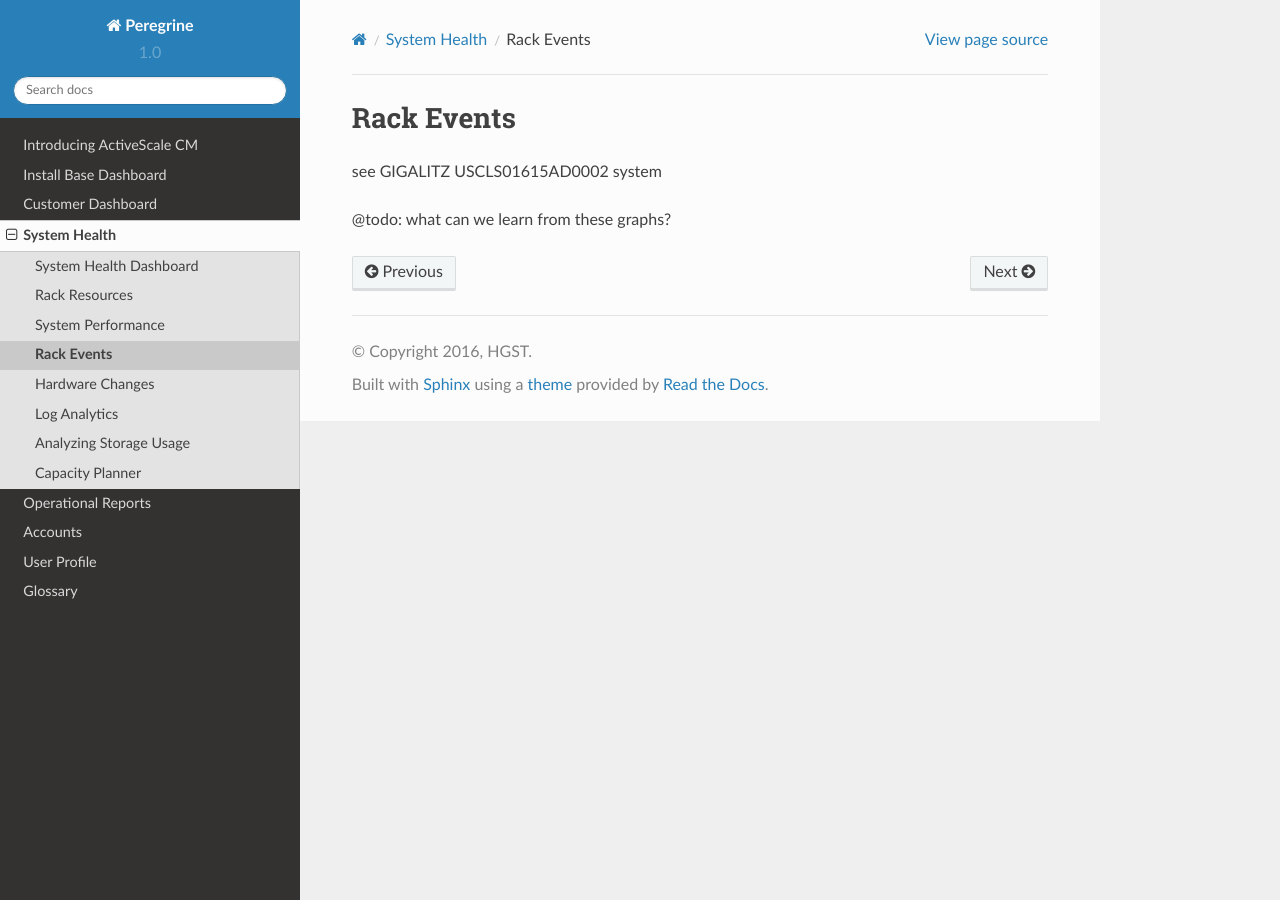
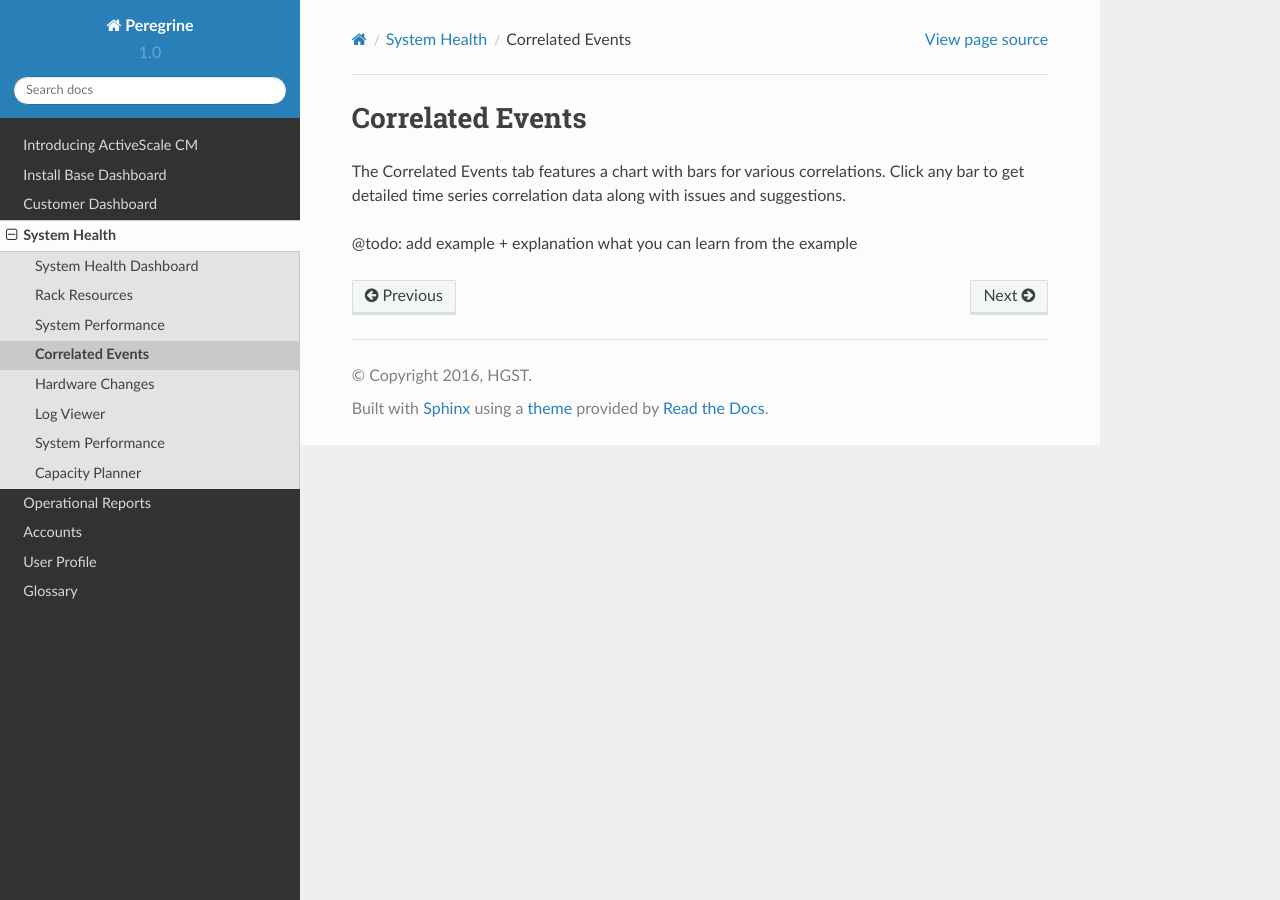
Before and after one commit to tdewolf/peregrine, a Sphinx documentation site: the page built from source/system_health/syshealth_corr_events/syshealth_corr_events.rst, in a window 1280 px wide. Built offline with Sphinx 7.4.7 and the Read the Docs theme 2.0.0, drawn with Linux system fonts in a browser that asks for light colours.

Commit message:
update usage patterns documentation and links, previously system health performance

```diff
--- a/source/system_health/syshealth_corr_events/syshealth_corr_events.rst
+++ b/source/system_health/syshealth_corr_events/syshealth_corr_events.rst
@@ -1,8 +1,9 @@
-.. _rack_events:
+.. _syshealth_corr_events:
 
-Rack Events
-===========
+Correlated Events
+=================
 
-see GIGALITZ USCLS01615AD0002 system
+The Correlated Events tab features a chart with bars for various correlations. Click any bar to get
+detailed time series correlation data along with issues and suggestions.
 
-@todo: what can we learn from these graphs?
+@todo: add example + explanation what you can learn from the example
--- a/source/system_health/syshealth_hw_changes/syshealth_hw_changes.rst
+++ b/source/system_health/syshealth_hw_changes/syshealth_hw_changes.rst
@@ -1,4 +1,4 @@
-.. _hw_changes:
+.. _syshealth_hw_changes:
 
 Hardware Changes
 ================
--- a/source/system_health/syshealth_system_performance/syshealth_system_performance.rst
+++ b/source/system_health/syshealth_system_performance/syshealth_system_performance.rst
@@ -1,10 +1,10 @@
-.. _usage_analysis:
+.. _syshealth_system_performance
 
-Analyzing Storage Usage
-=======================
+System Performance
+==================
 
-In the "Usage Analysis" you can analyze various aspects of the storage usage, such as the GET and PUT
-requests, throughput over time and top users.
+In the :guilabel:`System Performance` you can analyze various aspects of the storage usage, such as the
+GET and PUT requests, throughput over time and top users.
 
 You can :ref:`set a time period <filtering_data>` to facilitate the analysis for the selected period.
 
```
Also changed, not shown: source/system_health/syshealth_log_viewer/syshealth_log_viewer.rst (+4 -4 lines), source/system_health/syshealth_usage_patterns/compute_performance.rst (deleted, +0 -18 lines), source/system_health/syshealth_usage_patterns/general_usage_pattern.rst (renamed from source/system_health/syshealth_usage_patterns/general_performance.rst, +7 -7 lines), source/system_health/syshealth_usage_patterns/network_performance.rst (deleted, +0 -19 lines), source/system_health/syshealth_usage_patterns/storage_performance.rst (deleted, +0 -21 lines), source/system_health/syshealth_usage_patterns/syshealth_usage_patterns.rst (+4 -4 lines), source/system_health/syshealth_usage_patterns/usage_pattern_compute.rst (added, +18 -0 lines), source/system_health/syshealth_usage_patterns/usage_pattern_network.rst (added, +19 -0 lines), source/system_health/syshealth_usage_patterns/usage_pattern_storage.rst (added, +21 -0 lines).
